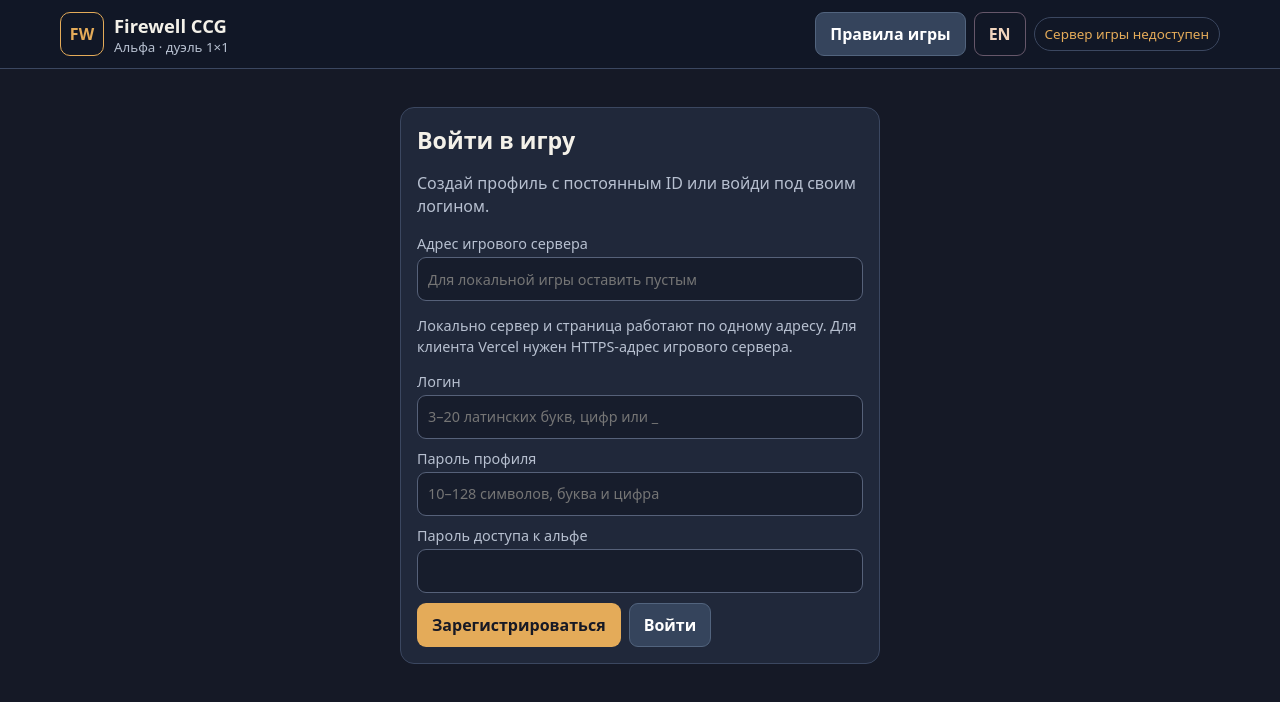
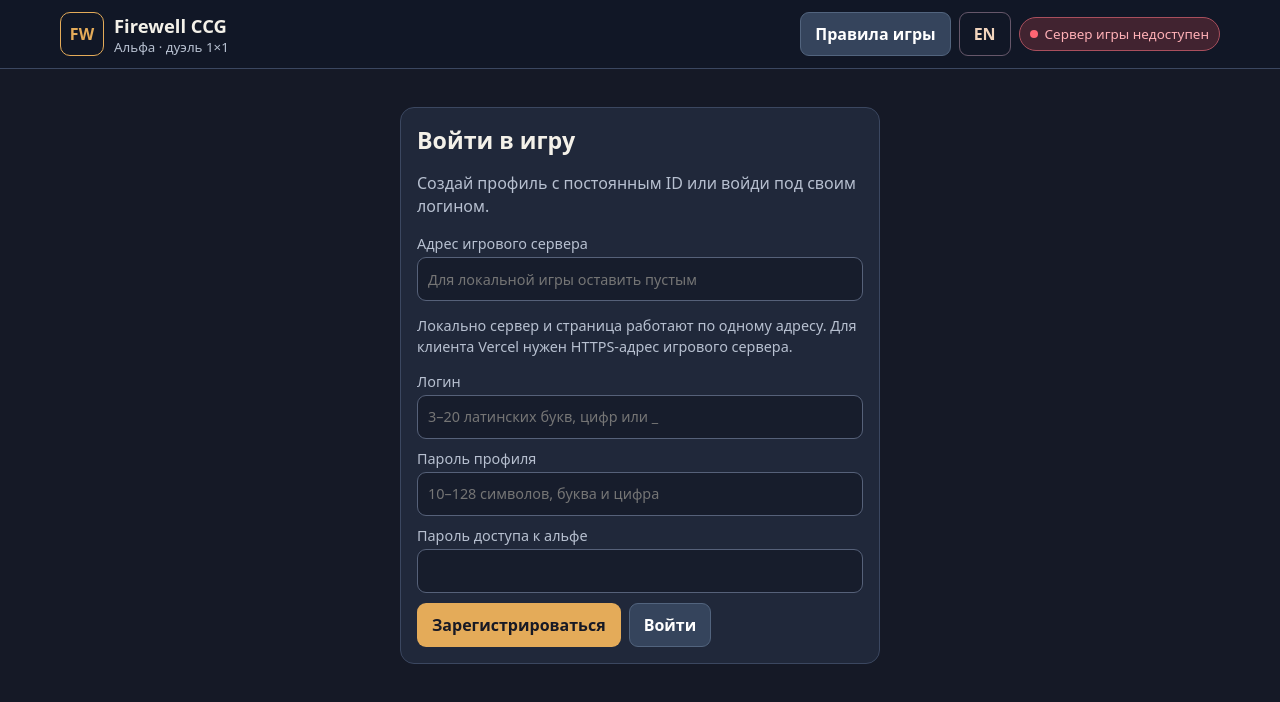
Before and after one commit to LuwnFM/CCGame, a website: page web/index.html in a window 1280 px wide. Drawn offline with Linux system fonts and the light colour scheme; no server answers.

Commit message:
style(status): green online red offline status

```diff
--- a/web/style.css
+++ b/web/style.css
@@ -74,3 +74,11 @@ button.domain-chip.spent{opacity:.4;text-decoration:line-through}
  #match>.top{position:sticky;top:0;z-index:3;padding:9px 12px}
  .attack-alert{position:sticky;top:90px;z-index:4;max-height:220px;overflow:auto}
 }
+
+/* API health is independent of player session */
+.connection-status{display:inline-flex;align-items:center;gap:7px;white-space:normal}
+.connection-status:before{content:'';width:8px;height:8px;border-radius:50%;background:#a5a8b2;flex:none}
+.connection-status[data-state="online"]{color:#91dfad;border-color:#478a60;background:#1b352b}
+.connection-status[data-state="online"]:before{background:#69d28d}
+.connection-status[data-state="offline"]{color:#ffb0b6;border-color:#a94f5d;background:#412330}
+.connection-status[data-state="offline"]:before{background:#ff6573}
```
